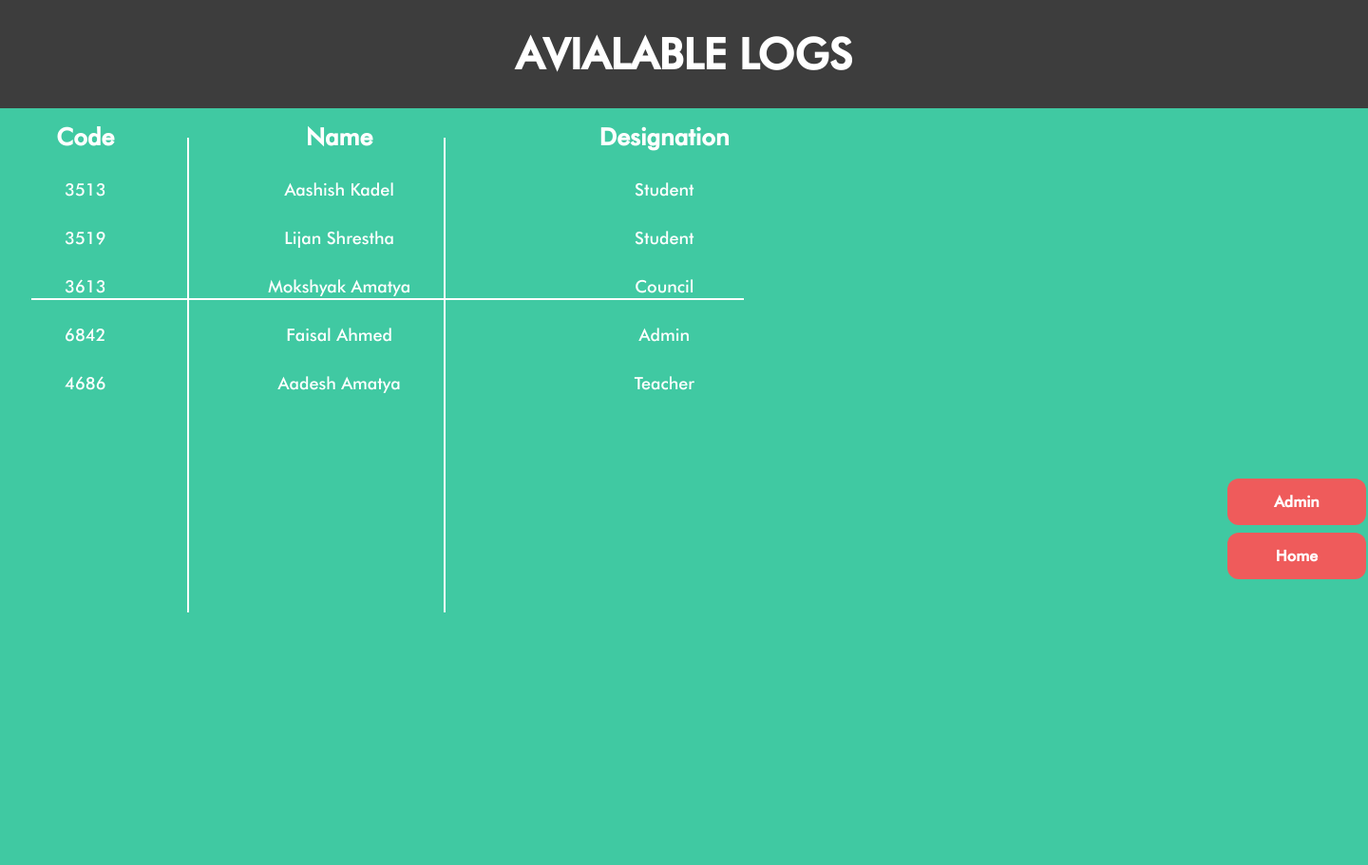
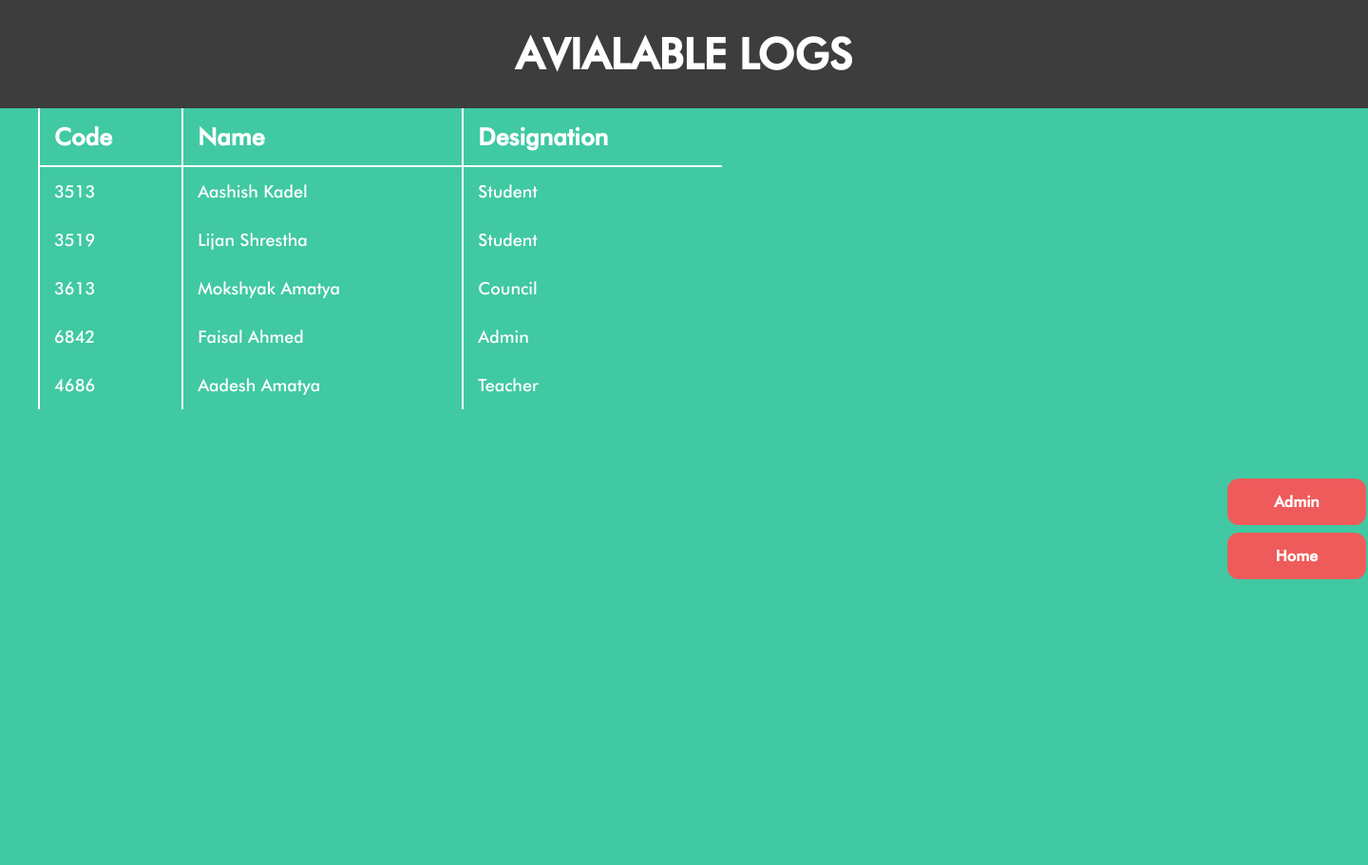
Before and after one commit to Lijan09/qrreader, a Flask app: page /data in a window 1440 px wide. Shown: the whole page at 95% size. Before the commit the page ends 645 px from the top, so only its background shows below. Run offline with Flask 2, Linux system fonts and the light colour scheme; parts of the project's set-up code (start-up, migrations or seed data) failed here and were passed over.

Commit message:
Show logs CSS

```diff
--- a/Templates/data.html
+++ b/Templates/data.html
@@ -7,9 +7,6 @@
 {% block content %}
 <body bgcolor = #3d3d3d>
     <h1 class="welcome"> AVIALABLE LOGS </h1>
-        <div class="vl1"></div>
-        <div class="vl2"></div>
-        <div class="vl3"></div>
         <div class="frame">
          <table>
             <tr>
@@ -25,7 +22,7 @@
                 </tr>
             {% endfor %}
          </table>
-         <div style = "position:fixed; left:1290px; top:500px;">
+         <div style = "position:absolute; left:1290px; top:500px;">
             <a href = {{ url_for("admin") }} class="button homepage">Admin</a>
             <a href = {{ url_for("home") }} class="button homepage">Home</a>
          </div>
--- a/static/main.css
+++ b/static/main.css
@@ -270,50 +270,27 @@ input:focus,
 }
 
 /* for Display of Logs */
-table{
+table {
   color: white;
   border-collapse: collapse;
-  width: 60%;
+  width: 50%;
+  margin-left: 40px;
 }
 
-th{
+th {
   padding: 15px;
   font-weight: bold;
   font-size: 25px;
   text-align: center;
+  border-bottom: 2px solid white;
+  border-left: 2px solid white;
+  margin-left: 20px;
+  text-align: left;
 }
 
-td{
+td {
+  border-left: 2px solid #ffffff;
   padding: 15px;
   font-size: 18px;
-  text-align: center;
+  text-align: left;
 }
-
-
-.vl1 {
-  border-left: 2px solid white;
-  height: 500px;
-  position: absolute;
-  margin-left: -3px;
-  top: 145px;
-  left: 200px;
-}
-
-.vl2 {
-  border-left: 2px solid white;
-  height: 500px;
-  position: absolute;
-  margin-left: -3px;
-  top: 145px;
-  left: 470px;
-}
-
-.vl3 {
-  border-left: 2px solid white;
-  height: 750px;
-  position: absolute;
-  margin-left: -3px;
-  bottom: 110px;
-  left: 410px;
-  transform: rotate(90deg);
-}
```
